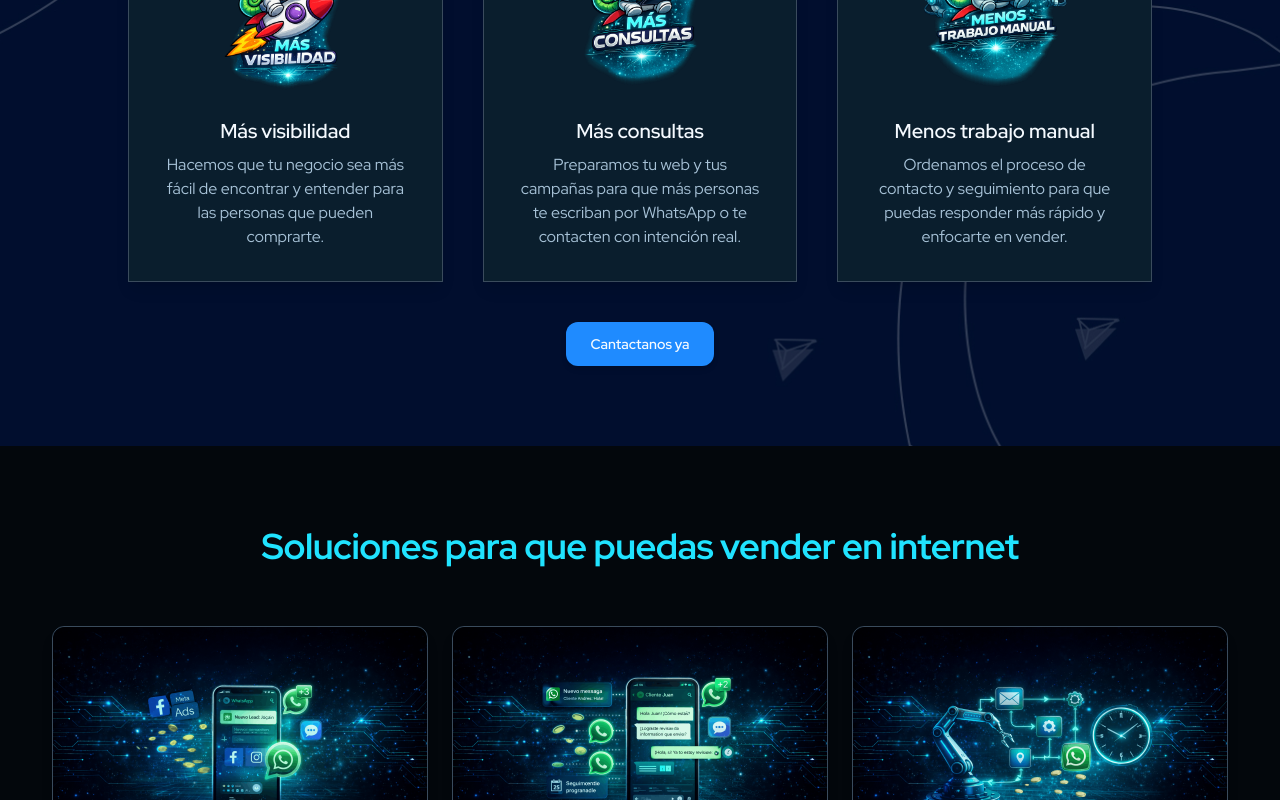
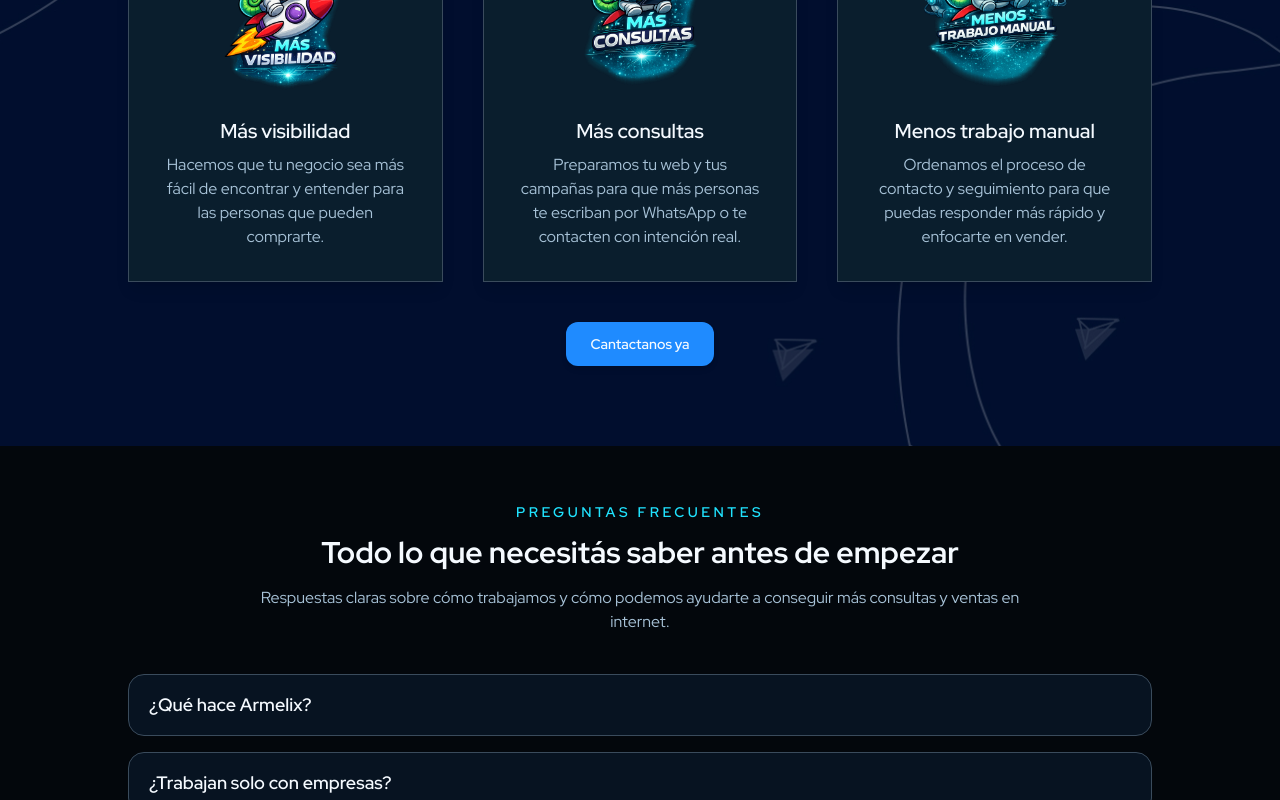
Before and after one commit to Naim-Melita/landing-page, a React (Vite) app: page / in a window 1280 px wide. Shown: the part 2000-2800 px from the top of the page. Built offline with nearby package versions, Linux system fonts and the light colour scheme.

Commit message:
update: services deleted

```diff
--- a/src/App.tsx
+++ b/src/App.tsx
@@ -1,7 +1,6 @@
 import Header from "./components/Header";
 import Hero from "./components/Hero";
 import TrustedBy from "./components/TrustedBy";
-import Portfolio from "./components/Porfolio";
 import Testimonials from "./components/WhychooseUs";
 import PricingTable from "./components/PricingTable";
 import Footer from "./components/Footer";
@@ -18,7 +17,6 @@ export default function App() {
         <Hero />
         <PricingTable />
         <Testimonials />
-        <Portfolio />
         <FAQ />
         <Contact />
         <TrustedBy />
--- a/src/components/Header.tsx
+++ b/src/components/Header.tsx
@@ -5,7 +5,6 @@ import { fadeIn, fadeUp, staggerContainer, viewport } from "./motion";
 
 const navItems = [
   { label: "Servicios", href: "#services" },
-  { label: "Soluciones", href: "#portfolio" },
   { label: "FAQ", href: "#faq" },
   { label: "Contacto", href: "#contact" },
 ];
```
